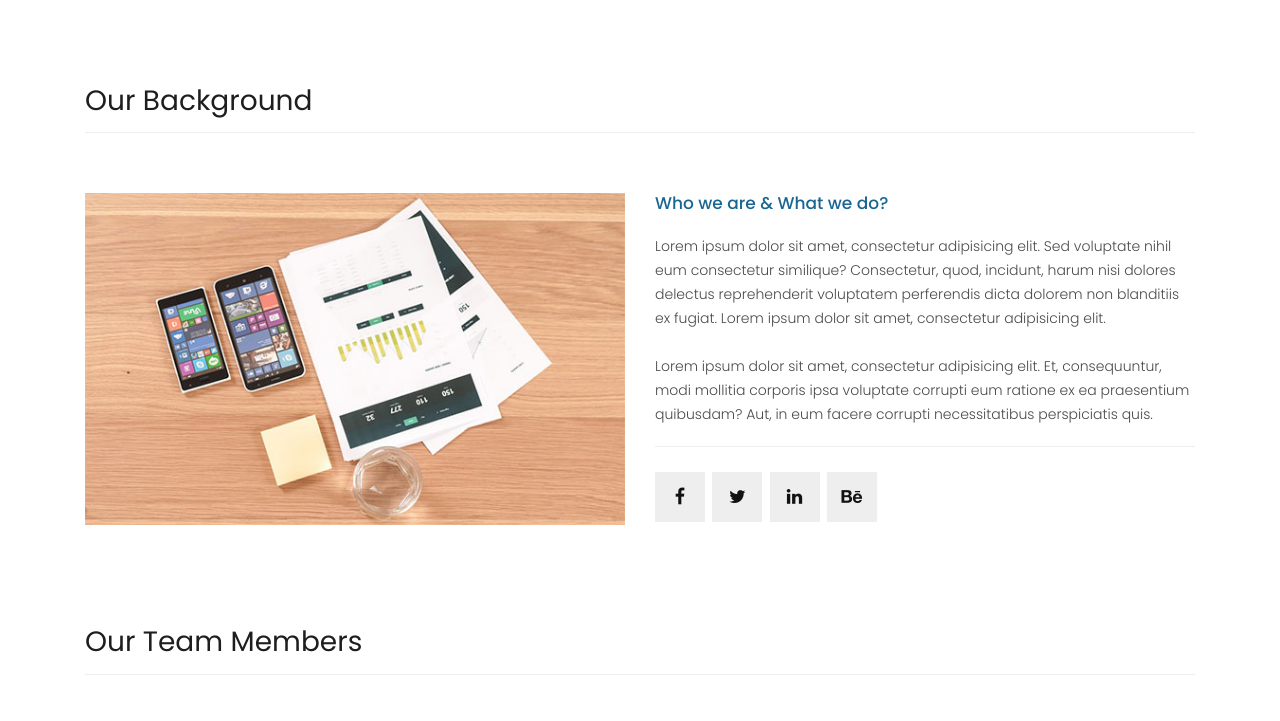
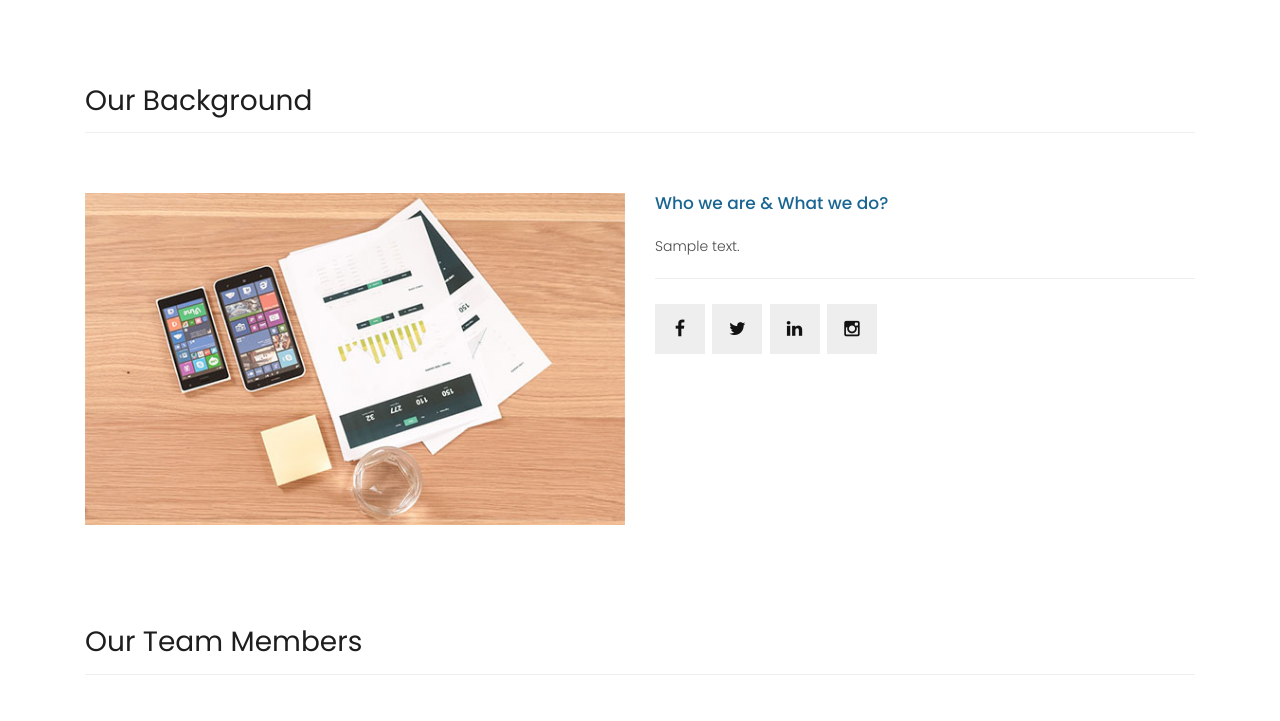
Before and after one commit to SteppaCodes/clothing-store, a Django app: template apps/general/templates/general/about.html in a window 1280 px wide. Shown: the part 472-1193 px from the top of the page. Run offline with Django 3.2, Linux system fonts and the light colour scheme; the template is opened without the code that fills it: most values are stand-ins (such as "Sample title", 1, 10 or a date in 2020); grey boxes marked "Sample" are stand-in pictures; some libraries are stand-ins or nearby versions.

Commit message:
populate products and about

```diff
--- /dev/null
+++ b/apps/common/context_processors.py
@@ -0,0 +1,2 @@
+def utils(request):
+    return {"rating_range": range(5)}
--- a/apps/general/templates/general/about.html
+++ b/apps/general/templates/general/about.html
@@ -33,12 +33,12 @@
         <div class="col-md-6">
           <div class="left-content">
             <h4>Who we are &amp; What we do?</h4>
-            <p>Lorem ipsum dolor sit amet, consectetur adipisicing elit. Sed voluptate nihil eum consectetur similique? Consectetur, quod, incidunt, harum nisi dolores delectus reprehenderit voluptatem perferendis dicta dolorem non blanditiis ex fugiat. Lorem ipsum dolor sit amet, consectetur adipisicing elit.<br><br>Lorem ipsum dolor sit amet, consectetur adipisicing elit. Et, consequuntur, modi mollitia corporis ipsa voluptate corrupti eum ratione ex ea praesentium quibusdam? Aut, in eum facere corrupti necessitatibus perspiciatis quis.</p>
+            <p>{{sitedetail.desc}}</p>
             <ul class="social-icons">
-              <li><a href="#"><i class="fa fa-facebook"></i></a></li>
-              <li><a href="#"><i class="fa fa-twitter"></i></a></li>
-              <li><a href="#"><i class="fa fa-linkedin"></i></a></li>
-              <li><a href="#"><i class="fa fa-behance"></i></a></li>
+              <li><a target="_blank" href="{{sitedetail.fb}}"><i class="fa fa-facebook"></i></a></li>
+              <li><a target="_blank" href="{{sitedetail.tw}}"><i class="fa fa-twitter"></i></a></li>
+              <li><a target="_blank" href="{{sitedetail.ln}}"><i class="fa fa-linkedin"></i></a></li>
+              <li><a target="_blank" href="{{sitedetail.ig}}"><i class="fa fa-instagram"></i></a></li>
             </ul>
           </div>
         </div>
--- a/apps/shop/views.py
+++ b/apps/shop/views.py
@@ -11,7 +11,6 @@ class HomeView(View):
         context = {
             'products':products,
             "categories": categories,
-            "rating_range": range(5)
         }
         return render(request, 'shop/home.html', context)
 
@@ -21,3 +20,4 @@ class ProductView(ListView):
     paginate_by = 15
     context_object_name = "products"
     template_name = 'shop/products.html'
+    queryset = Product.objects.prefetch_related('reviews')
--- a/clothingstore/settings/base.py
+++ b/clothingstore/settings/base.py
@@ -86,6 +86,7 @@ TEMPLATES = [
                 'django.template.context_processors.request',
                 'django.contrib.auth.context_processors.auth',
                 'django.contrib.messages.context_processors.messages',
+                'apps.common.context_processors.utils'
             ],
         },
     },
```
Also changed, not shown: apps/general/views.py (+6 -2 lines), apps/shop/models.py (+6 -10 lines), apps/shop/templates/shop/home.html (indentation only).
